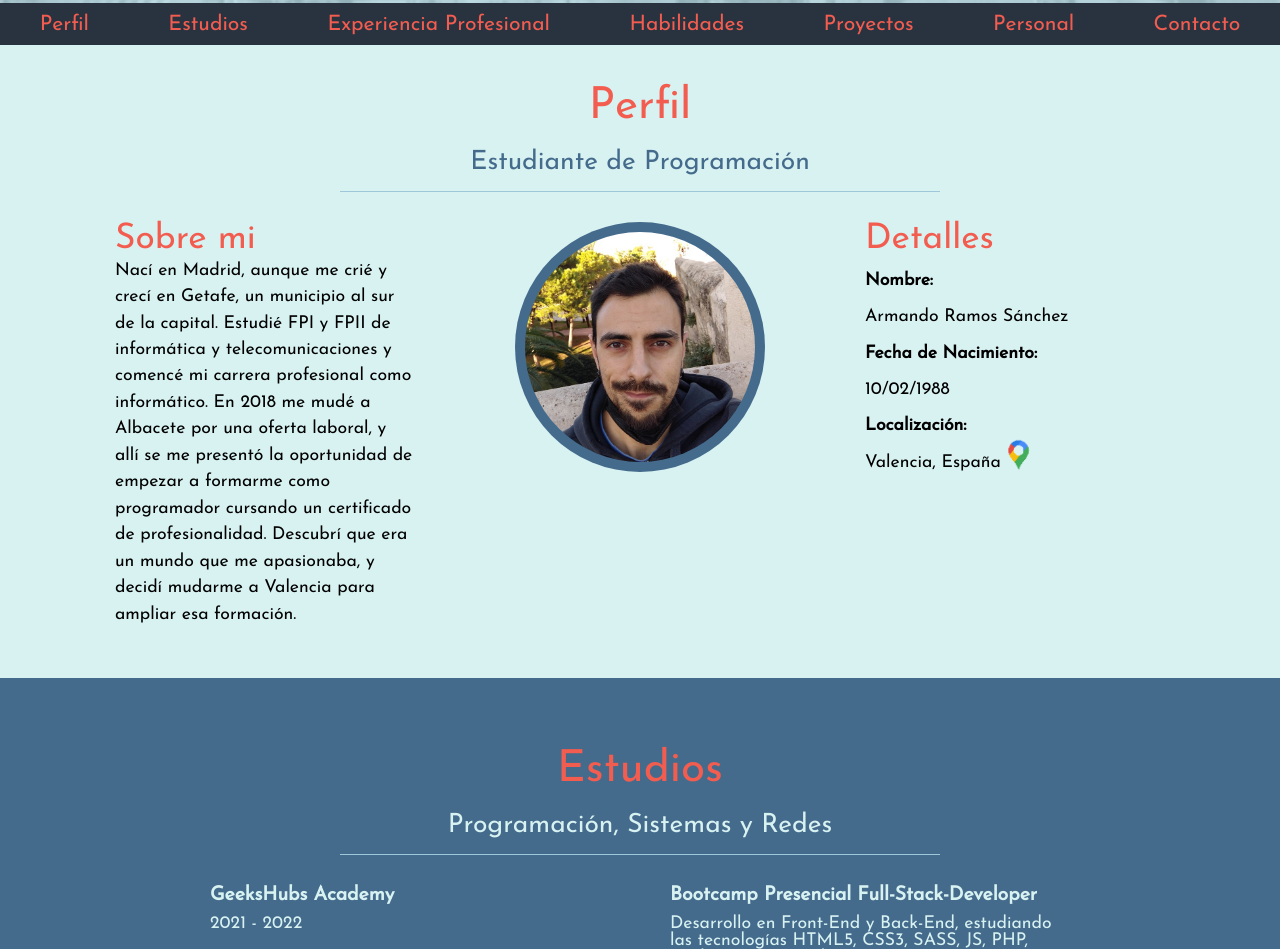
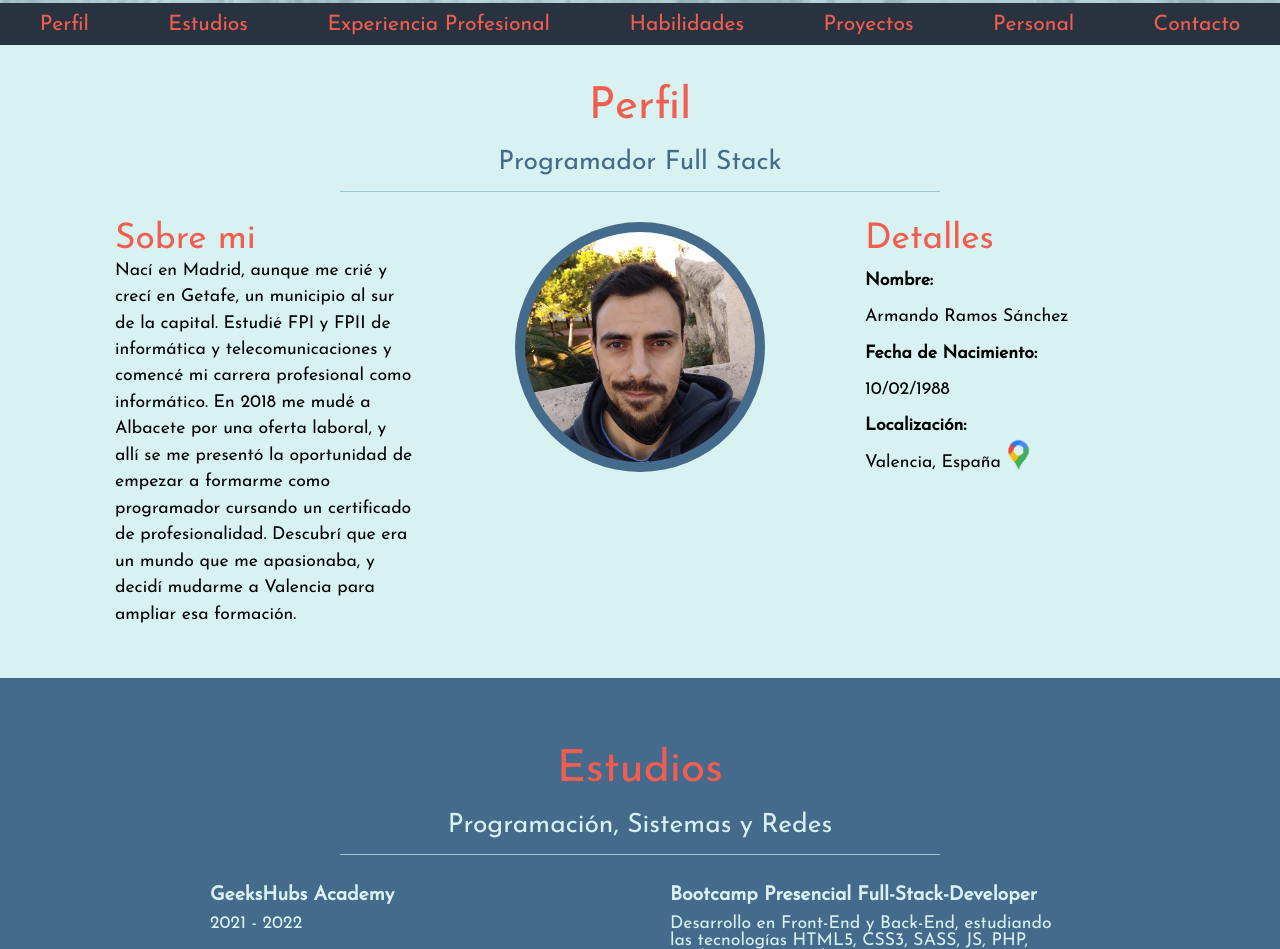
Before and after one commit to aramossanchez/P-gina_Personal, a plain HTML site: page courtesy.html in a window 1280 px wide. Shown: the part 797-1746 px from the top of the page. Drawn offline with Linux system fonts and the light colour scheme.

Commit message:
corrección en encabezado de perfil

```diff
--- a/courtesy.html
+++ b/courtesy.html
@@ -42,7 +42,7 @@
 	<section id="perfil" class="perfil">
 			<div id="contenedor-presentacion-perfil" class="contenedor-presentacion-perfil">
 				<span class="perfil-titulo">Perfil</span>
-				<span class="perfil-descripcion">Estudiante de Programación</span>
+				<span class="perfil-descripcion">Programador Full Stack</span>
 				<hr>
 			</div>
 			<div id="contenedor-perfil" class="contenedor-perfil">
```
